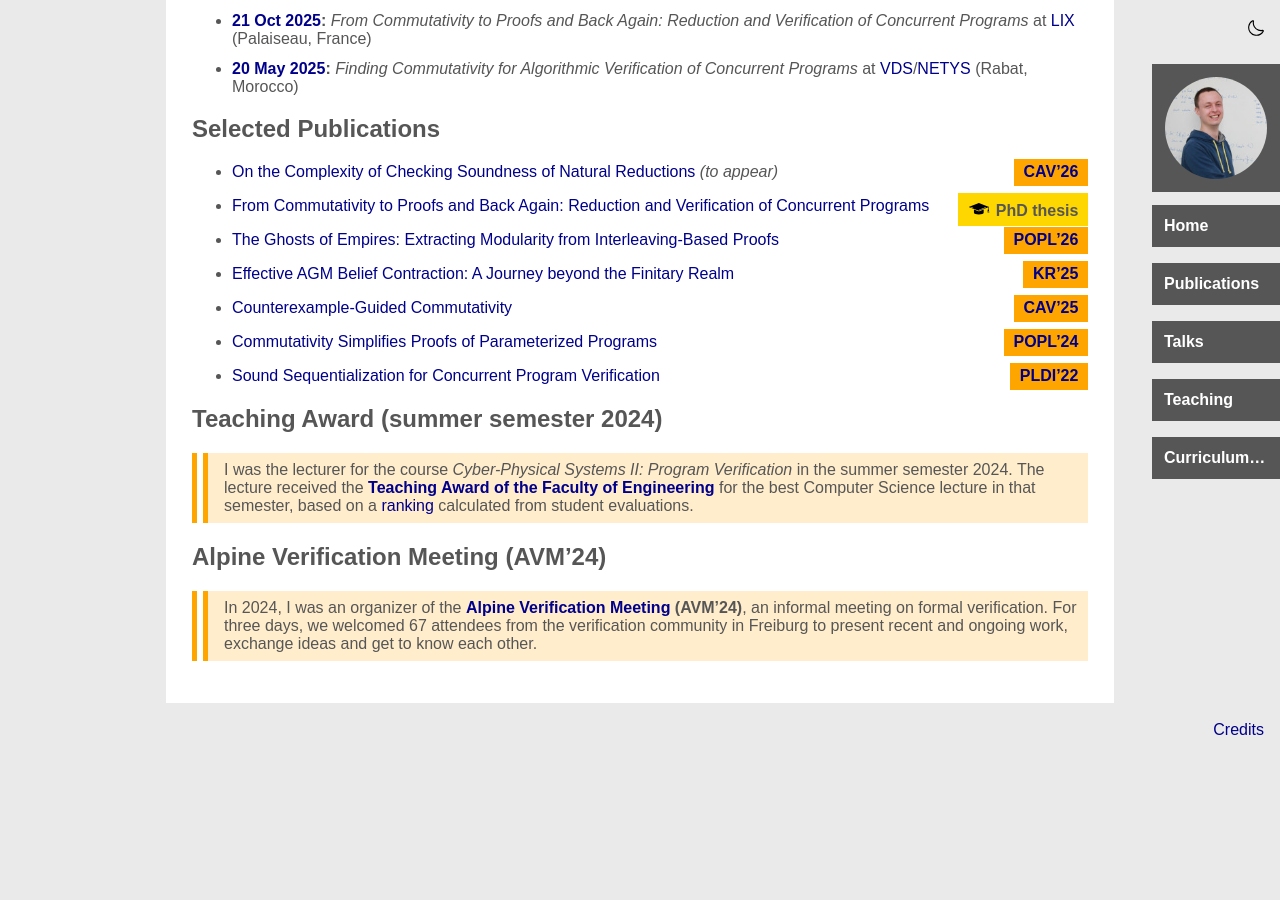
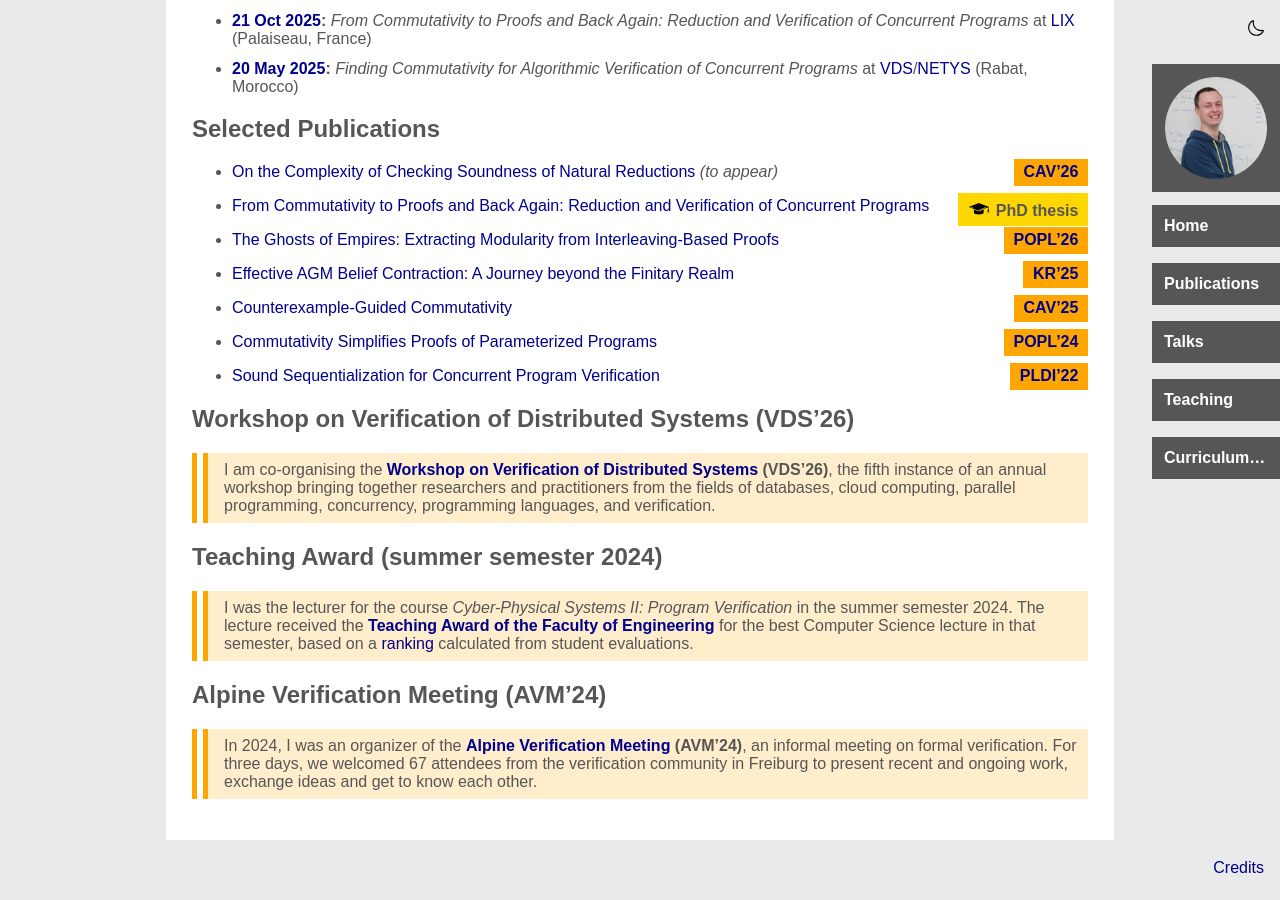
Before and after one commit to maul-esel/personal-website, a Jekyll site: the page built from index.markdown, in a window 1280 px wide and 900 px high, scrolled down 985 px. Built offline with Jekyll 4.4.1, drawn with Linux system fonts in a browser that asks for light colours; before the commit the page ends 1748 px from its top, so only the background shows below that.

Commit message:
add VDS'26

```diff
--- a/index.markdown
+++ b/index.markdown
@@ -158,6 +158,12 @@ Our algorithmic verifier [**Ultimate Automizer**](https://ultimate-pa.org/?ui=to
 {% assign selected_pubs = site.publications | reverse | where: "selected", true | map: "pub_id" %}
 {% include publist-short.markdown publications=selected_pubs %}
 
+## Workshop on Verification of Distributed Systems (VDS'26)
+
+I am co-organising the **[Workshop on Verification of Distributed Systems](https://netys.net/wds2026/VDS26.html) (VDS'26)**,
+the fifth instance of an annual workshop bringing together researchers and practitioners from the fields of databases, cloud computing, parallel programming, concurrency, programming languages, and verification.
+{: .gold-highlight}
+
 ## Teaching Award (summer semester 2024)
 
 I was the lecturer for the course _Cyber-Physical Systems II: Program Verification_ in the summer semester 2024.
```
